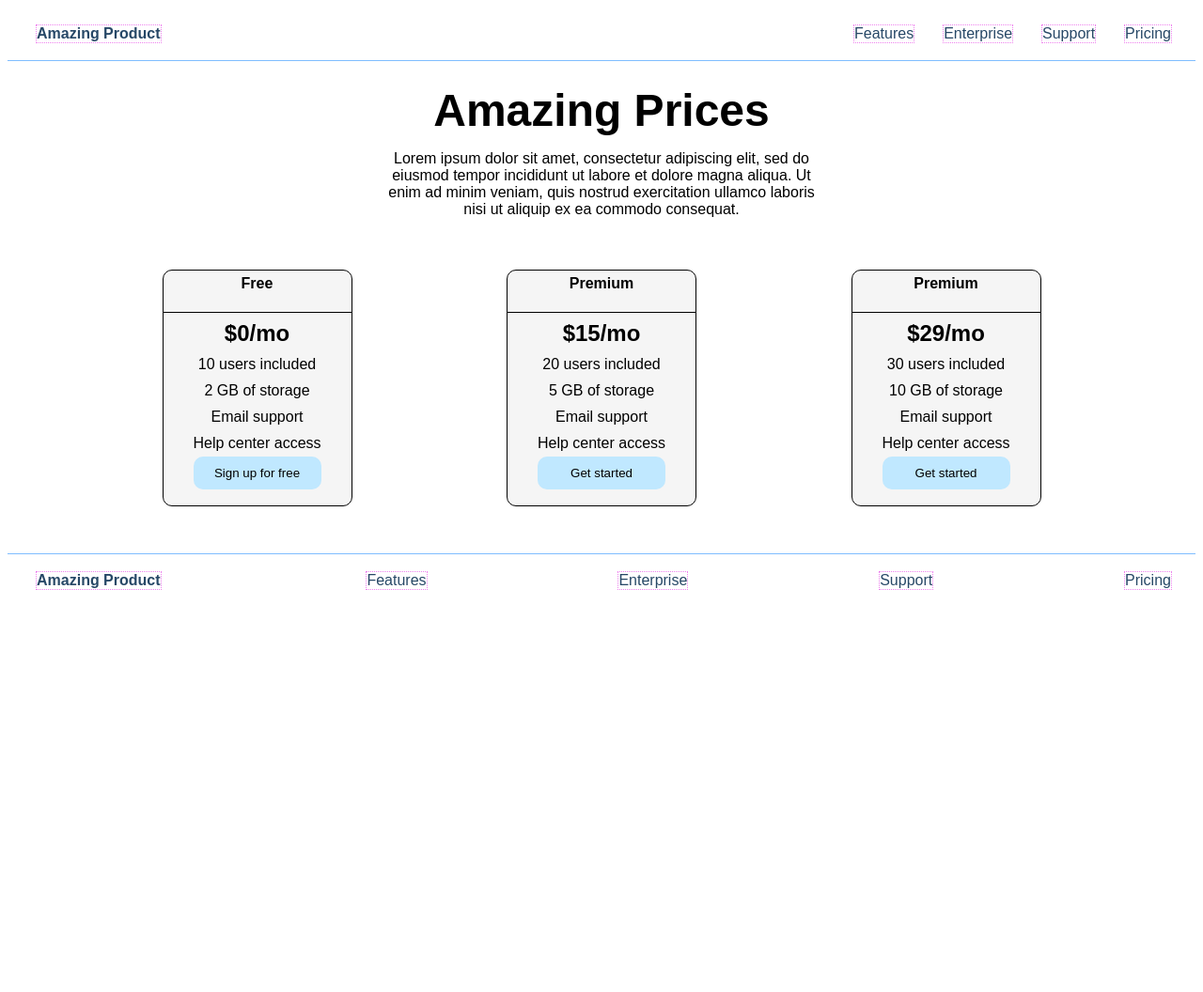
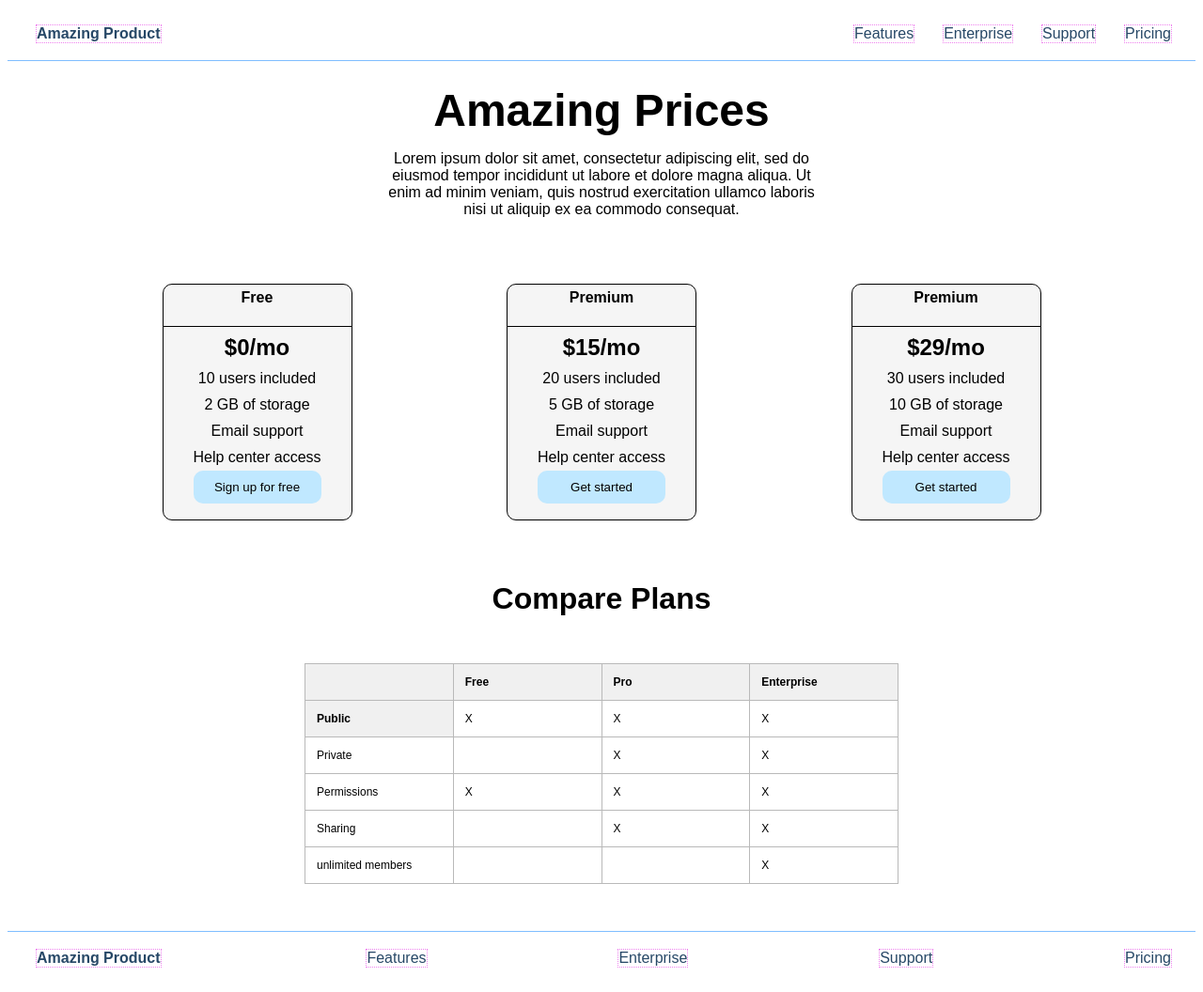
Before and after one commit to denamyte/Hyperskill_Frontend_04_Amazing_Prices, a website: page Amazing Prices/task/src/index.html in a window 1280 px wide. Shown: the whole page at 94% size. Before the commit the page ends 800 px from the top, so only its background shows below. Drawn offline with Linux system fonts and the light colour scheme.

Commit message:
2023-11-26: Stage 3/4

```diff
--- a/Amazing Prices/Compare plans/task-info.yaml
+++ b/Amazing Prices/Compare plans/task-info.yaml
@@ -701,5 +701,8 @@ files:
 
     learner_created: true
 feedback_link: https://hyperskill.org/learn/step/24337#comment
-status: Unchecked
+status: Solved
+feedback:
+  message: Congratulations!
+  time: "Sun, 26 Nov 2023 19:18:40 UTC"
 record: -1
--- a/Amazing Prices/task/src/assets/style.css
+++ b/Amazing Prices/task/src/assets/style.css
@@ -51,33 +51,69 @@ main {
 
 main section {
     display: flex;
+    margin: 15px 0 50px 0;
 }
 
 main > section:first-child {
-    margin: 15px 0 50px 0;
     flex-direction: column;
     align-items: center;
     text-align: center; /* To pass the tests */
 }
 
-main  section:first-child > h1 {
+main section:first-child > h1 {
     text-align: center; /* To pass the tests */
     font-size: 48px;
     font-weight: bold;
     margin: 10px 0 0;
 }
 
-main  section:first-child > p {
+main section:first-child > p {
     text-align: center;
     width: 480px;
     margin: 15px 0 5px 0;
 }
 
-main  section:nth-child(2) {
-    margin: 0 0 50px;
+main section:nth-child(2) {
     width: 100%;
     display: flex;
     justify-content: space-evenly;
+}
+
+main section:nth-child(3) {
+    display: flex;
+    flex-direction: column;
+    align-items: center;
+    width: 100%;
+}
+
+main section:nth-child(3) h2 {
+    font-size: 32px;
+    margin: 0 0 50px;
+    text-align: center; /* To pass the tests */
+}
+
+main section:nth-child(3) table {
+    border-collapse: collapse;
+    table-layout: fixed;
+    font-size: 12px;
+    width: 50%;
+}
+
+main section:nth-child(3) td,
+main section:nth-child(3) th {
+    border: 1px solid #B9B9B9;
+    height: 36px;
+    padding-left: 12px;
+}
+
+main section:nth-child(3) th {
+    font-weight: normal;
+    text-align: left;
+}
+
+main section:nth-child(3) table tr:first-child th {
+    background-color: rgba(0, 0, 0, 6%);
+    font-weight: 600;
 }
 
 .card {
--- a/Amazing Prices/task/src/index.html
+++ b/Amazing Prices/task/src/index.html
@@ -22,8 +22,8 @@
                 quis nostrud exercitation ullamco laboris nisi ut aliquip ex ea commodo consequat.
             </p>
         </section>
+
         <section>
-
             <div class="card">
                 <div class="card-header">
                     <h4>Free</h4>
@@ -65,7 +65,52 @@
                     <button>Get started</button>
                 </div>
             </div>
+        </section>
 
+        <section>
+            <h2>Compare Plans</h2>
+            <table>
+                <thead>
+                    <tr>
+                        <th></th>
+                        <th>Free</th>
+                        <th>Pro</th>
+                        <th>Enterprise</th>
+                    </tr>
+                </thead>
+                <tbody>
+                    <tr>
+                        <th>Public</th>
+                        <td>X</td>
+                        <td>X</td>
+                        <td>X</td>
+                    </tr>
+                    <tr>
+                        <th>Private</th>
+                        <td></td>
+                        <td>X</td>
+                        <td>X</td>
+                    </tr>
+                    <tr>
+                        <th>Permissions</th>
+                        <td>X</td>
+                        <td>X</td>
+                        <td>X</td>
+                    </tr>
+                    <tr>
+                        <th>Sharing</th>
+                        <td></td>
+                        <td>X</td>
+                        <td>X</td>
+                    </tr>
+                    <tr>
+                        <th>unlimited members</th>
+                        <td></td>
+                        <td></td>
+                        <td>X</td>
+                    </tr>
+                </tbody>
+            </table>
         </section>
     </main>
     <footer>
--- a/course-remote-info.yaml
+++ b/course-remote-info.yaml
@@ -13,7 +13,7 @@ stages:
     is_completed: true
   - id: 1733
     step: 24337
-    is_completed: false
+    is_completed: true
   - id: 1734
     step: 24338
     is_completed: false
```
